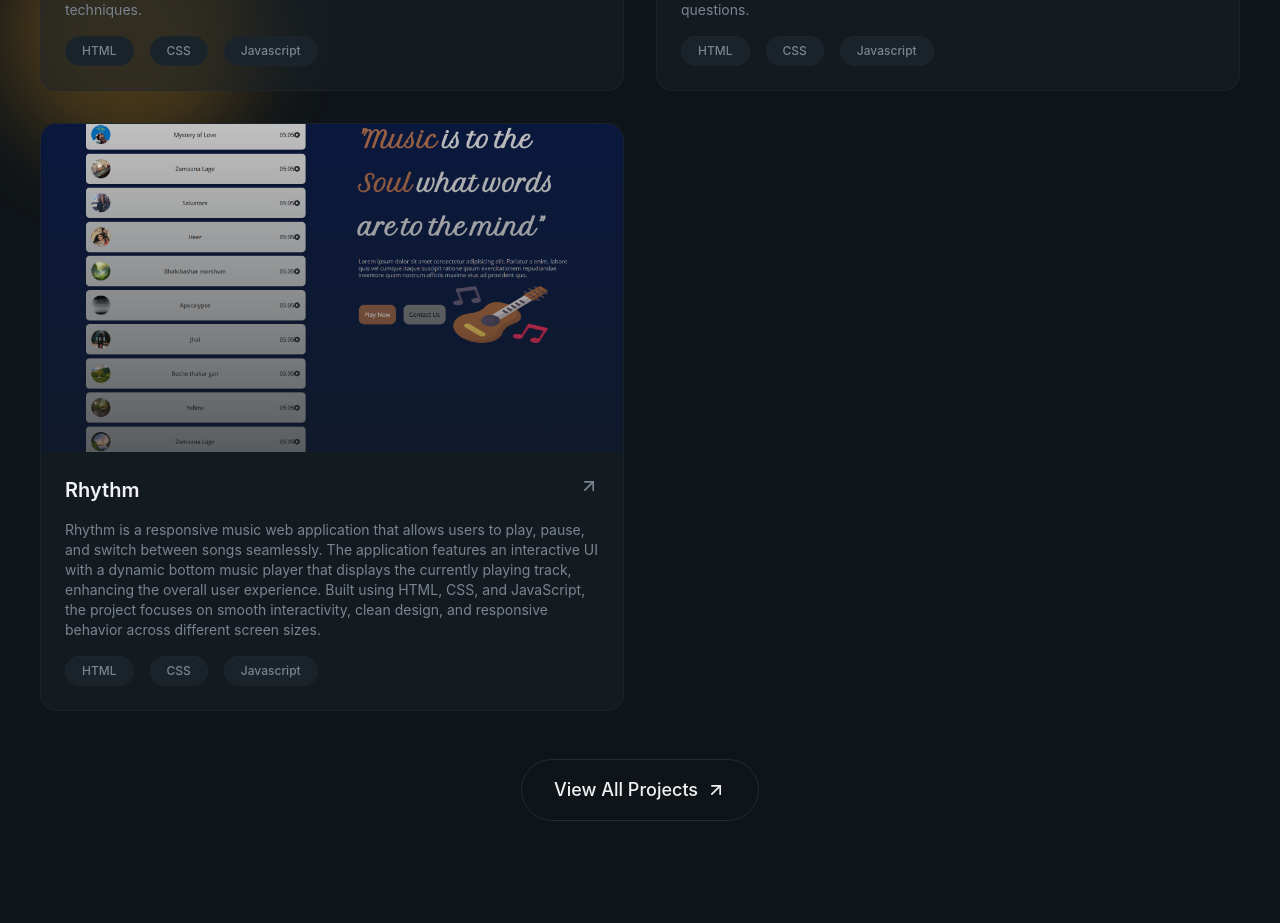
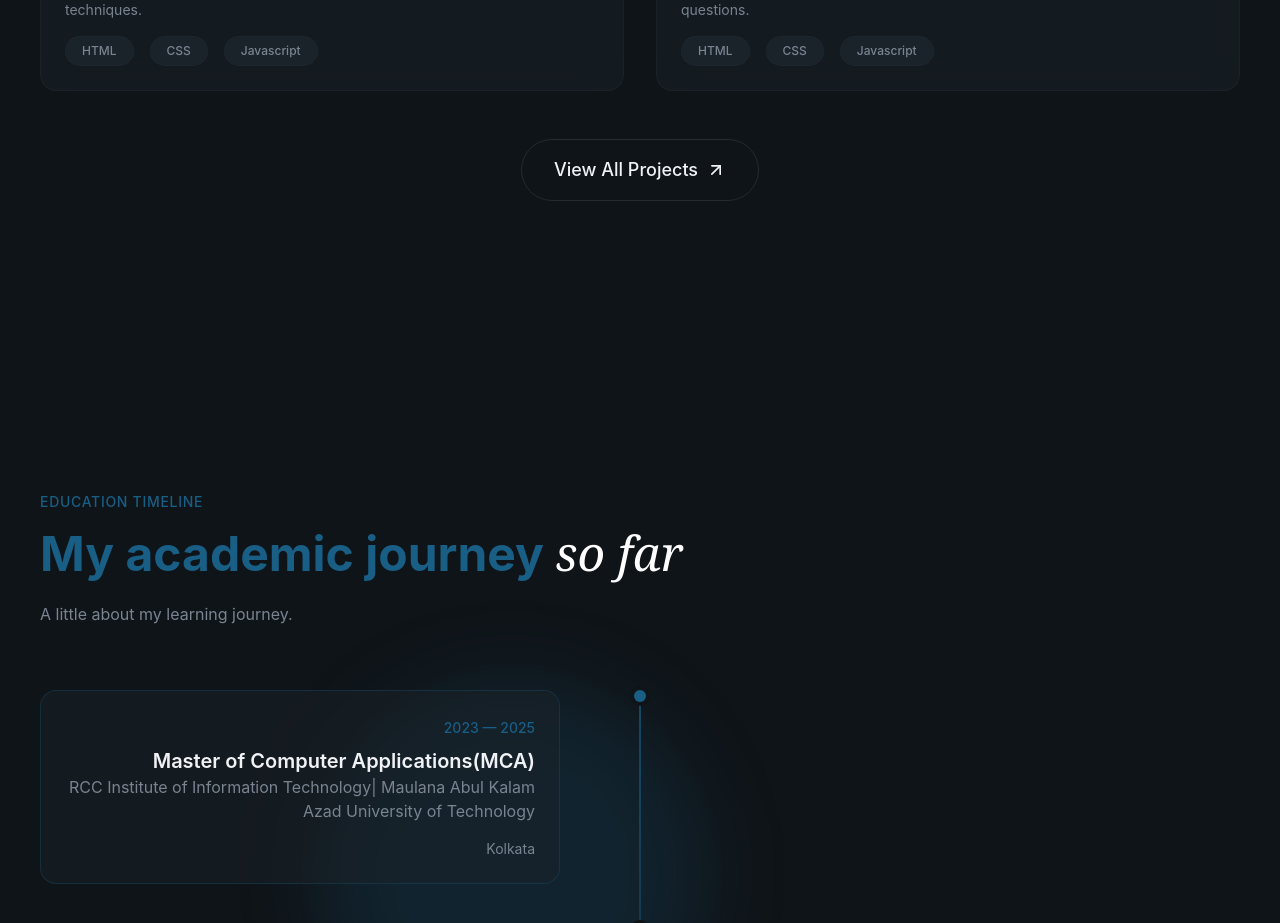
Before and after one commit to AmrapaliBala/Portfolio-React-TailwindCSS, a React (Vite) app: page / in a window 1280 px wide. Shown: the part 4225-5148 px from the top of the page. Built offline with nearby package versions, Linux system fonts and the light colour scheme.

Commit message:
Update project section

```diff
--- a/src/sections/Projects.jsx
+++ b/src/sections/Projects.jsx
@@ -50,14 +50,6 @@ const projects = [
     tags: ["HTML", "CSS", "Javascript"],
     link: "https://quiz-time-html-css-javascript.vercel.app/",
     github: "https://github.com/AmrapaliBala/quiz-time-html-css-javascript",
-  },
-  {
-    title: "Rhythm",
-    description: "Rhythm is a responsive music web application that allows users to play, pause, and switch between songs seamlessly. The application features an interactive UI with a dynamic bottom music player that displays the currently playing track, enhancing the overall user experience. Built using HTML, CSS, and JavaScript, the project focuses on smooth interactivity, clean design, and responsive behavior across different screen sizes.",
-    image: "/projects/Rhythm.png",
-    tags: ["HTML", "CSS", "Javascript"],
-    link: "https://rhythm-html-css-javascript.vercel.app/",
-    github: "https://github.com/AmrapaliBala/rhythm-html-css-javascript",
   },
 ];
 
```
Also changed, not shown: public/projects/Rhythm.png (deleted).
